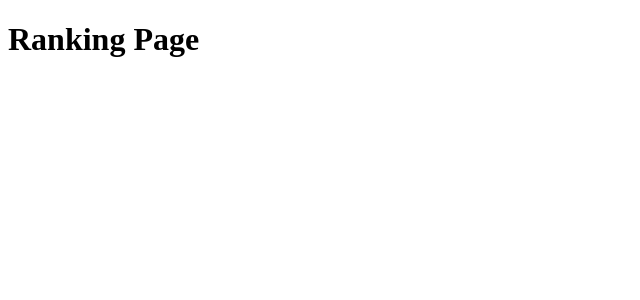
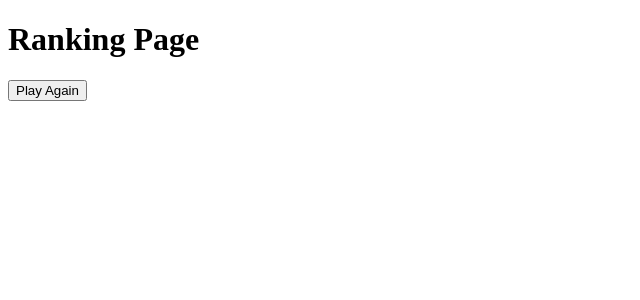
Before and after one commit to venturinn/trybe-project-trivia, a React (Create React App) app: page /ranking in a window 1280 px wide. Shown: the top 300 px of the page, without its empty margins (0-640 px from the left). Built offline with nearby package versions, Linux system fonts and the light colour scheme.

Commit message:
feat: requirement 19 done

```diff
--- a/src/pages/Ranking.jsx
+++ b/src/pages/Ranking.jsx
@@ -1,11 +1,29 @@
 import React from 'react';
+import { Redirect } from 'react-router-dom/cjs/react-router-dom.min';
 
 class Ranking extends React.Component {
-  render() {
-    return (
-      <h1 data-testid="ranking-title">Ranking Page</h1>
-    );
-  }
+    state = {
+      redirectToLogin: false,
+    }
+
+    render() {
+      const { redirectToLogin } = this.state;
+      if (redirectToLogin) {
+        return <Redirect to="/" />;
+      }
+      return (
+        <div>
+          <h1 data-testid="ranking-title">Ranking Page</h1>
+          <button
+            type="button"
+            data-testid="btn-go-home"
+            onClick={ () => { this.setState({ redirectToLogin: true }); } }
+          >
+            Play Again
+          </button>
+        </div>
+      );
+    }
 }
 
 export default Ranking;
```
